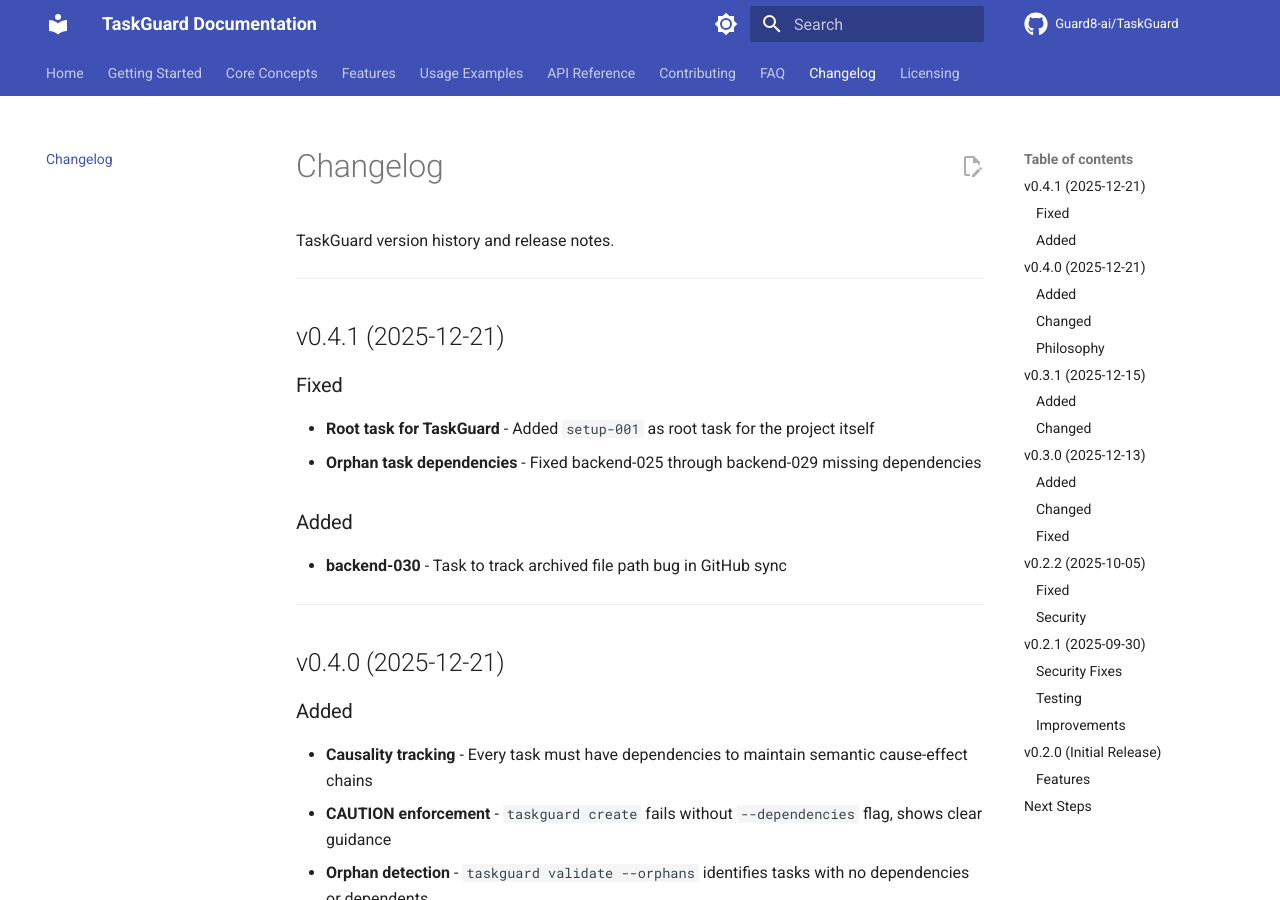
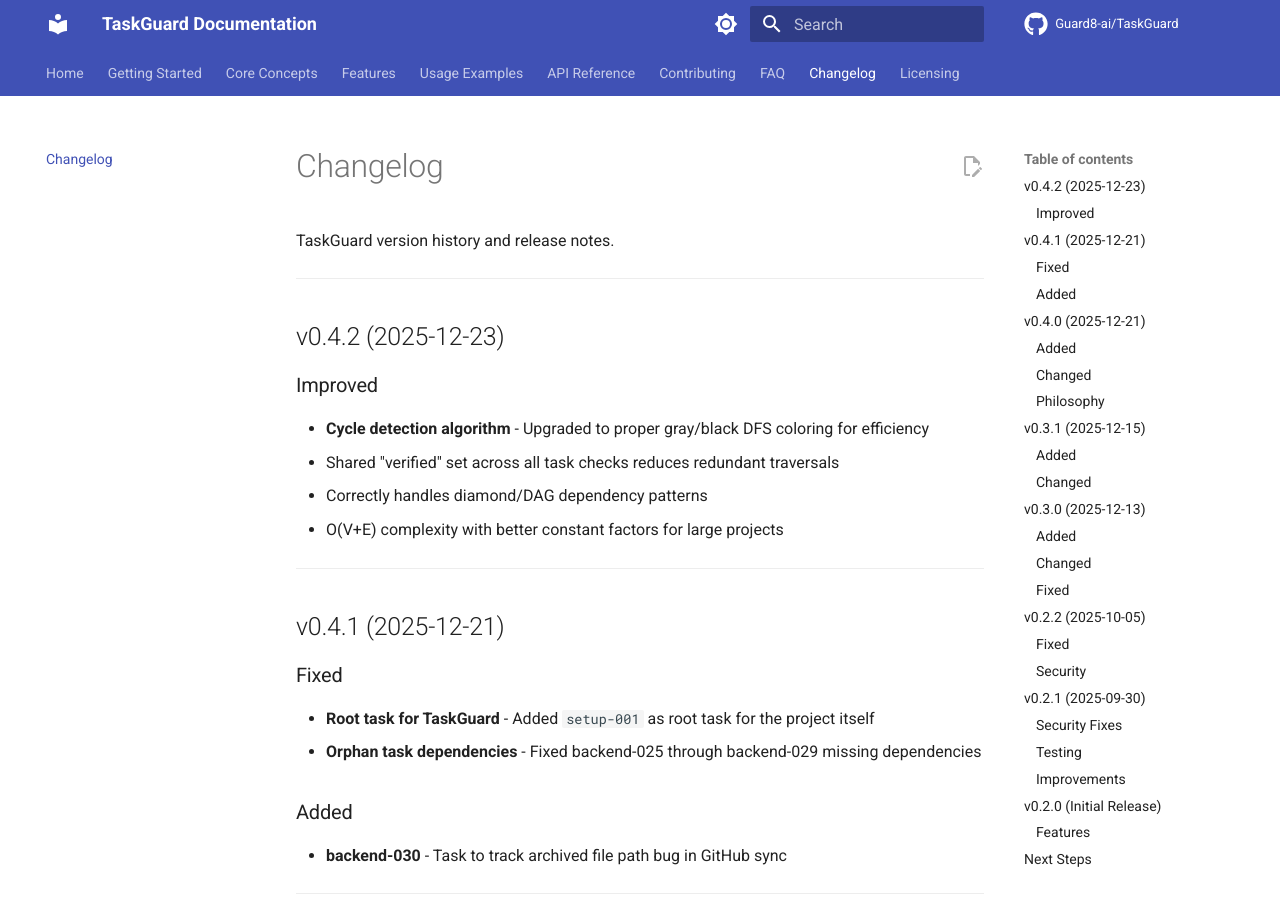
Before and after one commit to Guard8-ai/TaskGuard, an MkDocs documentation site: the page built from docs/changelog.md, in a window 1280 px wide and 900 px high. Built offline with MkDocs 1.6.1 and Material for MkDocs 9.7.7, drawn with Linux system fonts in a browser that asks for light colours; comment, search, counter and statistics services are not loaded; the version menu is left out.

Commit message:
chore(release): v0.4.2 - Improved cycle detection algorithm
- Upgraded to proper gray/black DFS coloring for efficiency
- Shared "verified" set across task checks reduces redundant traversals
- Correctly handles diamond/DAG dependency patterns
- O(V+E) complexity with better constant factors for large projects

🤖 Generated with [Claude Code](https://claude.com/claude-code)

Co-Authored-By: Claude Opus 4.5 <noreply@anthropic.com>

```diff
--- a/Cargo.toml
+++ b/Cargo.toml
@@ -1,6 +1,6 @@
 [package]
 name = "taskguard"
-version = "0.4.0"
+version = "0.4.2"
 edition = "2024"
 description = "AI-ready local task management with Git integration and GitHub sync"
 license = "MIT"
--- a/docs/changelog.md
+++ b/docs/changelog.md
@@ -1,6 +1,16 @@
 # Changelog
 
 TaskGuard version history and release notes.
+
+---
+
+## v0.4.2 (2025-12-23)
+
+### Improved
+- **Cycle detection algorithm** - Upgraded to proper gray/black DFS coloring for efficiency
+  - Shared "verified" set across all task checks reduces redundant traversals
+  - Correctly handles diamond/DAG dependency patterns
+  - O(V+E) complexity with better constant factors for large projects
 
 ---
 
```
Also changed, not shown: AGENTIC_AI_TASKGUARD_GUIDE.md (+1 -1 lines), CHANGELOG.md (+9 -0 lines), README.md (+5 -1 lines), docs/index.md (+1 -1 lines), 2 other files.
